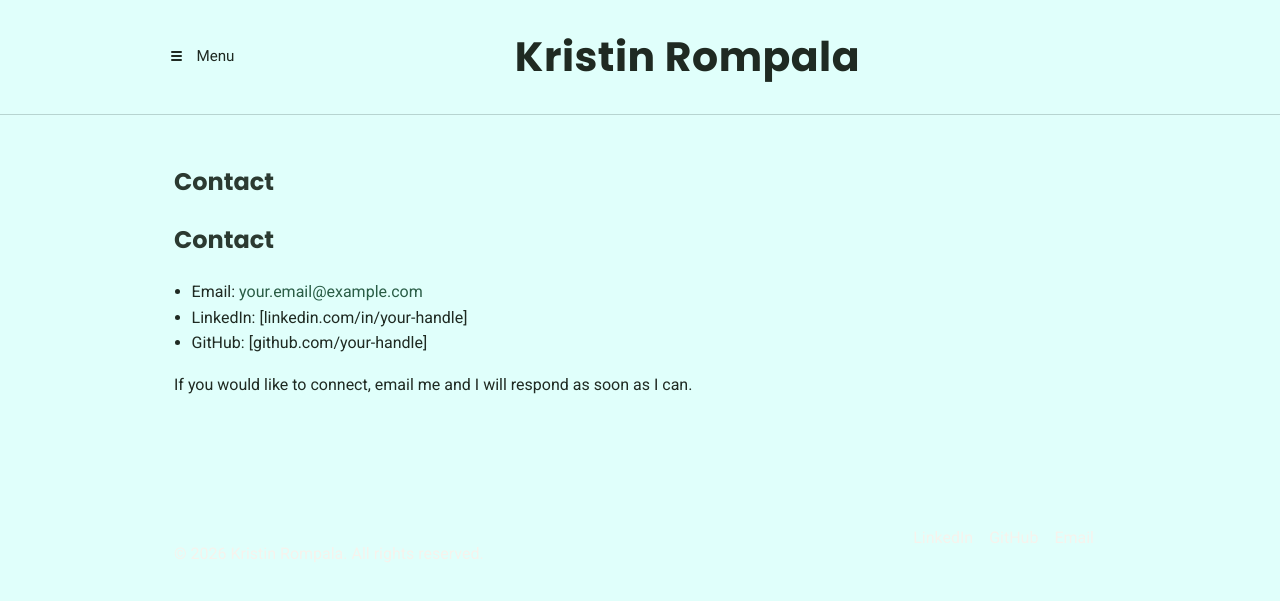
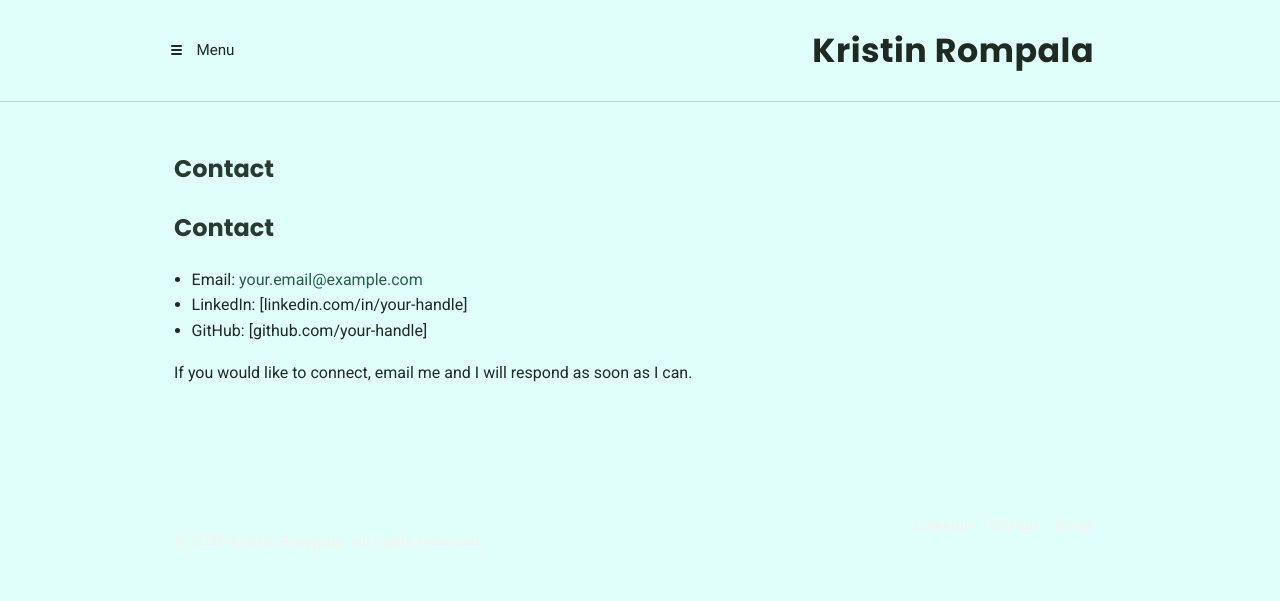
Before and after one commit to rompk371/rompk371.github.io, a Jekyll site: the page built from contact.md, in a window 1280 px wide. Shown: the top 601 px of the page. Built offline with Jekyll 4.4.1, drawn with Linux system fonts in a browser that asks for light colours.

Commit message:
dropdown menu and title update

```diff
--- a/assets/css/style.css
+++ b/assets/css/style.css
@@ -78,13 +78,13 @@ a:focus-visible {
 .header-inner {
   display: flex;
   align-items: center;
-  justify-content: flex-start;
+  justify-content: space-between;
   gap: 1.25rem;
   flex-wrap: wrap;
 }
 
 .site-name a {
-  font-size: clamp(2rem, 3.2vw, 2.9rem);
+  font-size: clamp(1.75rem, 2.6vw, 2.5rem);
   font-weight: 700;
   color: #1f2a22;
   letter-spacing: 0.5px;
@@ -92,7 +92,8 @@ a:focus-visible {
 
 .site-name {
   margin-left: auto;
-  margin-right: auto;
+  text-align: right;
+  padding-right: 0.75rem;
 }
 
 .menu {
@@ -328,6 +329,47 @@ a:focus-visible {
   margin-right: 0.75rem;
 }
 
+@media (max-width: 768px) {
+  .header-inner {
+    flex-direction: column;
+    align-items: flex-start;
+  }
+
+  .site-name {
+    width: 100%;
+    text-align: center;
+    padding-right: 0;
+  }
+
+  .menu {
+    width: 100%;
+  }
+
+  .menu-panel {
+    position: static;
+    min-width: auto;
+    display: grid;
+    gap: 0.35rem;
+    align-items: stretch;
+    transform: none;
+    max-height: 0;
+    opacity: 0;
+    overflow: hidden;
+    padding: 0;
+    transition: max-height 220ms ease, opacity 180ms ease;
+  }
+
+  .menu.is-open .menu-panel {
+    max-height: 320px;
+    opacity: 1;
+    padding: 0.4rem 0;
+  }
+
+  .menu-panel a {
+    white-space: normal;
+  }
+}
+
 @media (max-width: 640px) {
   .panel {
     padding: 1.25rem;
@@ -335,24 +377,6 @@ a:focus-visible {
 
   .site-name a {
     font-size: 1.2rem;
-  }
-
-  .menu-panel {
-    top: calc(100% + 0.6rem);
-    left: 0;
-    min-width: 220px;
-    display: grid;
-    gap: 0.35rem;
-    align-items: stretch;
-    transform: translateY(-8px);
-  }
-
-  .menu.is-open .menu-panel {
-    transform: translateY(0);
-  }
-
-  .menu-panel a {
-    white-space: normal;
   }
 }
 
```
